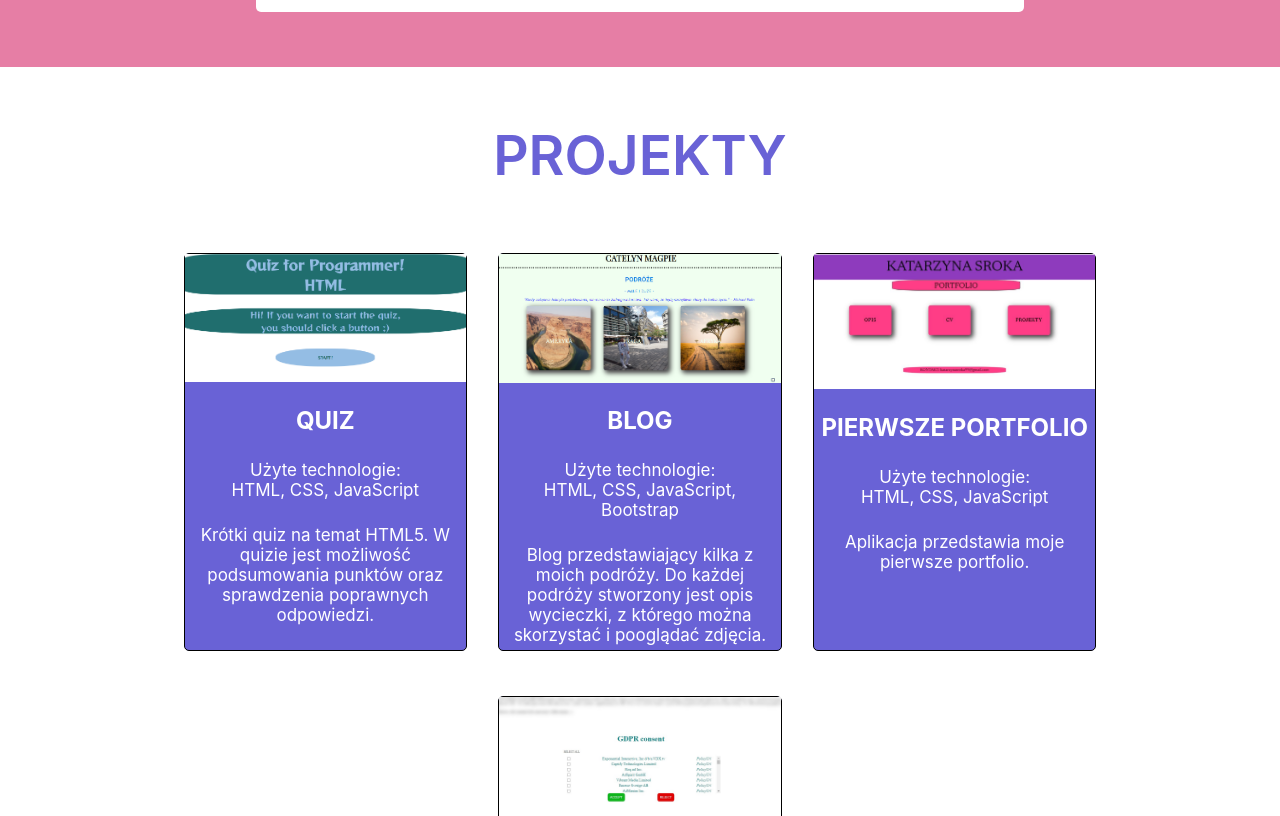
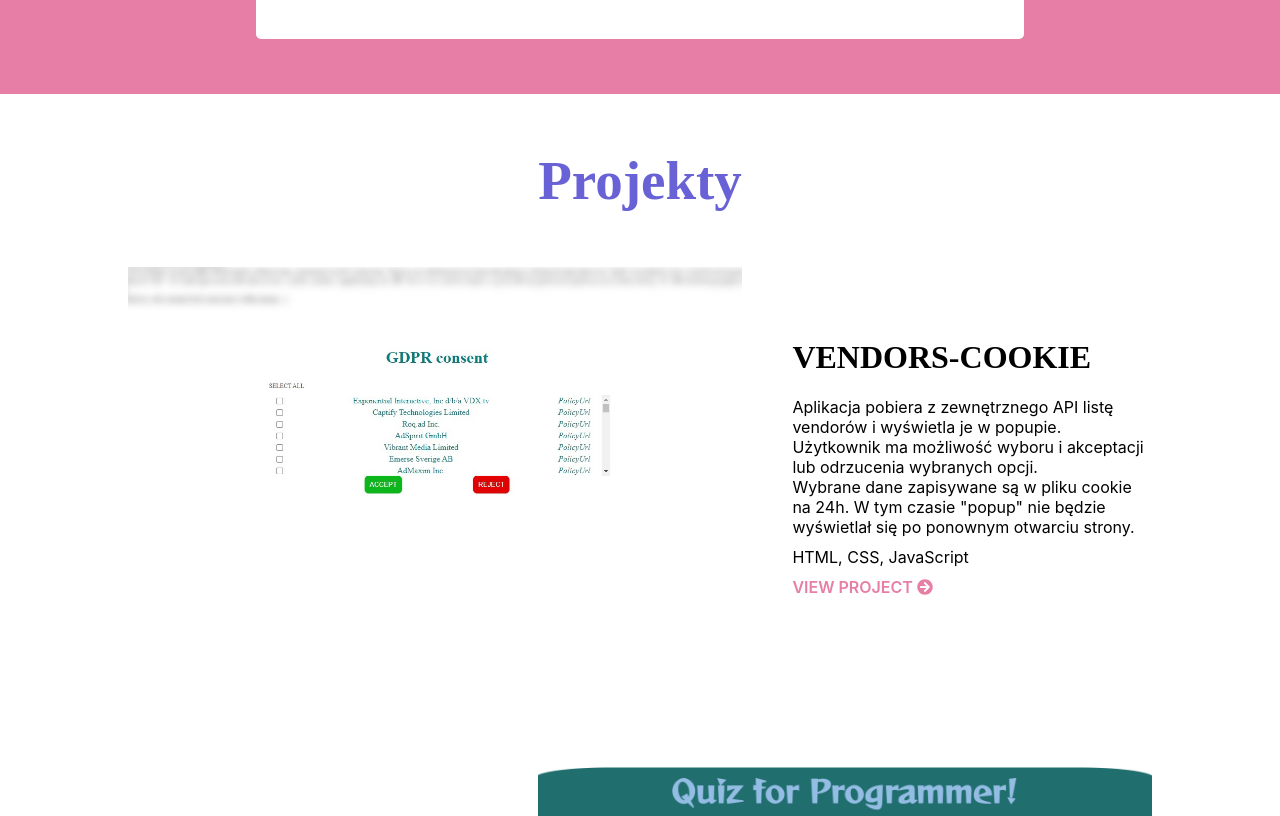
Before and after one commit to Catelyn99/Portfolio, a React (Create React App) app: page / in a window 1280 px wide. Shown: the part 1984-2800 px from the top of the page. Built offline with nearby package versions, Linux system fonts and the light colour scheme.

Commit message:
updated projects

```diff
--- a/public/index.html
+++ b/public/index.html
@@ -20,7 +20,7 @@
       work correctly both with client-side routing and a non-root public URL.
       Learn how to configure a non-root public URL by running `npm run build`.
     -->
-    <title>Portfolio</title>
+    <title>Katarzyna Sroka | Front-end Developer</title>
   </head>
   <body>
     <noscript>You need to enable JavaScript to run this app.</noscript>
--- a/src/AboutMe/AboutMe.jsx
+++ b/src/AboutMe/AboutMe.jsx
@@ -5,7 +5,7 @@ export default function AboutMe() {
         <div className={styles.container}>
             <h1>CZEŚĆ!</h1>
             <h2>
-                Nazywam się Katarzyna Sroka.
+                Jestem Kasia.
             </h2>
             <h3>
                 Jestem osobą energiczną, towarzyską, odpowiedzialną i zaradną w każdym momencie.
--- a/src/App.module.scss
+++ b/src/App.module.scss
@@ -1,6 +1,7 @@
 @import 'variables';
+
 .container {
-    margin-top: 10%;
+    margin-top: 155px;
 }
 
 .section {
@@ -14,24 +15,26 @@
 }
 
 #projects {
-    margin: 55px 10% 30px;
+    margin: 55px 0 30px;
+    padding: 0 10%;
 }
 
 footer {
     color: #fff;
     text-align: center;
-    background-color: $pink-color;
+    background-color: $blue-color;
 }
 
 @media (max-width: 768px) {
     #cv {
         padding-top: 15px;
         padding-bottom: 15px;
-    }
+}
 }
 
 @media (max-width: 576px) {
     #projects {
         margin: 0;
+        padding: 0;
     }
 }
--- a/src/CV/Cv.module.scss
+++ b/src/CV/Cv.module.scss
@@ -18,6 +18,10 @@
 #generaldata {
     margin: 115px 45px 0;
     font-size: 20px;
+
+    li:hover svg {
+        color: $pink-color;
+    }
 }
 
 #generaldata li {
--- a/src/Header/Header.module.scss
+++ b/src/Header/Header.module.scss
@@ -1,7 +1,14 @@
 @import '../variables';
 @import url('https://fonts.googleapis.com/css2');
+
+.container {
+    display: grid;
+    grid-template-columns: repeat(2, 50%);
+    grid-template-areas: "header .";
+}
+
 header {
-    font-family: 'Nanum Pen Script', cursive;
+    font-family: $font;
     margin-top: 150px;
     grid-area: header;
     text-align: center;
@@ -17,36 +24,40 @@ header {
     color: $pink-color;
 }
 
+.navbar {
+    top: 0;
+    right: 0;
+    width: 50%;
+    z-index: 1;
+    color: #fff;
+    position: fixed;
+    background-color: $blue-color;
+    border-top-left-radius: 50%;
+    border-bottom-left-radius: 50%;
+}
+
 .menu {
-    background-color: $blue-color;
-    padding: 28px;
-    border-bottom-right-radius: 58%;
-    border-top-left-radius: 58%;
-    border-bottom-left-radius: 4%;
-    border-top-right-radius: 4%;
-    width: 100%;
-    top: 0;
-    position: fixed;
       list-style-type: none;
-    z-index: 1;
+      float: right;
 }
 
 .menuitem {
+    padding: 27px 51px;
+    cursor: -webkit-grab;
     cursor: grab;
     font-weight: 400;
-    float: center;
     float: left;
-    margin-left: 22%;
-    color: #fff;
 }
-
-.menuitem:hover {
-    color: $pink-color;
+.menuitem:hover{
+    color: $pink-color
 }
 
 .pagenamemobile {
     display: none;
 }
+
+
+
 
 @media (max-width: 1200px) {
     .pagename {
@@ -55,8 +66,17 @@ header {
     .introduction {
         font-size: 35px;
         }
+        .menuitem {
+            padding-left: 50px;
+            font-size: 18px;
      }
-
+ }
+ @media (max-width: 992px) {
+    .menuitem {
+        padding-left: 44px;
+        font-size: 10px;
+ }
+ }
  @media (max-width: 825px) {
     .pagename {
         font-size: 40px;
@@ -65,6 +85,7 @@ header {
         font-size: 18px;
         }
     .menuitem {
+        padding-left: 35px;
         font-size: 12px;
      }
 }
@@ -79,7 +100,8 @@ header {
         color: $blue-color;
     }
     .menuitem {
-        margin-left: 18%;
-        font-size: 10px;
+        padding-left: 18px;
+        font-size: 9px;
  }
+
 }
--- a/src/Projects/Project/Project.jsx
+++ b/src/Projects/Project/Project.jsx
@@ -1,19 +1,35 @@
 import styles from './Project.module.scss'
+import { FontAwesomeIcon } from '@fortawesome/react-fontawesome';
+import { faArrowCircleRight } from '@fortawesome/free-solid-svg-icons';
 
 export default function Project(props) {
     return (
         <a href={props.project.url} className={styles.container}>
-            <div className={styles.imagecontainer}>
-                <img src={props.project.img.src} alt={props.project.img.alt} />
+            <div className={props.project.id % 2 === 0 ? styles.leftReversed : styles.left}>
+                <img src={props.project.img.src} alt={props.project.img.alt} className={styles.projectImage} />
             </div>
-            <h2 className={styles.name}>{props.project.name}</h2>
-            <div className={styles.techdescription}>
-            <div className={styles.techused}>
-                Użyte technologie:
-                <br />
-                {props.project.technologiesUsed}
-            </div>
-            <div className={styles.description}>{props.project.description}</div>
+            <div className={styles.right}>
+                <div className={styles.projectInfo}>
+                    <h1 className={styles.name}>{props.project.name}</h1>
+                    <div>
+                        <div className={styles.description}>
+                            {props.project.description.split('  ').map(item => {
+                                return (
+                                    <>
+                                        {item}
+                                        <br />
+                                    </>
+                                )
+                            })}
+                        </div>
+                        <div className={styles.techused}>
+                            {props.project.technologiesUsed}
+                        </div>
+                        <div className={styles.viewProject}>
+                            VIEW PROJECT <FontAwesomeIcon icon={faArrowCircleRight} />
+                        </div>
+                    </div>
+                </div>
             </div>
         </a>
     )
--- a/src/Projects/Project/Project.module.scss
+++ b/src/Projects/Project/Project.module.scss
@@ -1,44 +1,67 @@
 @import '../../variables';
 
 .container {
-    border-radius: 5px;
-    border: 1px solid black;
-    margin-top: 45px;
-    background-color: $blue-color;
-    width: 30%;
-    text-decoration: none;
+    width: 100%;
+    margin: 55px 0;
+    color: black;
 }
 
 .container:hover {
-    transform: scale(1.1);
-    transition: ease-in;
+    transition: background-color 300ms linear, color 100ms linear;
+    background-color: $pink-color;
+    color: white;
+
+    .viewProject {
+        color: inherit;
+    }
 }
 
 .name {
-    text-align: center;
-    color: white;
-    background-color: $blue-color;
+    font-family: $font;
 }
 
-.techdescription {
-    margin-top: 20px;
-    text-align: center;
-    font-size: 17px;
-    padding: 5px;
-    color: #fff;
+.left, .leftReversed {
+    width: 60%;
+
+    img {
+        display: block;
+    }
 }
 
-.description {
-    margin-top: 25px;
+.left {
+    float: left;
 }
 
-.imagecontainer > img {
+.leftReversed {
+    float: right;
+}
+
+.projectImage {
     width: 100%;
-    height: 100%;
+}
+
+.right {
+    width: 40%;
+    float: left;
+    padding: 50px 0 50px 50px;
+}
+
+.techused {
+    margin: 10px 0;
+}
+
+.viewProject {
+    margin: 10px 0;
+    font-weight: 600;
+    color: $pink-color;
 }
 
 @media (max-width: 768px) {
-    .container {
+    .left, .leftReversed, .right {
         width: 100%;
     }
+
+    .right {
+        padding: 15px;
+    }
 }
--- a/src/Projects/Projects.jsx
+++ b/src/Projects/Projects.jsx
@@ -9,20 +9,29 @@ import vendorsCookie from './images/vendors-cookie.jpg';
 class Projects extends React.Component {
     projects = [
         {
-            id: '1',
+            id: 1,
+            name: 'VENDORS-COOKIE',
+            url: 'https://catelyn99.github.io/Vendors-cookie/',
+            technologiesUsed: 'HTML, CSS, JavaScript',
+            description: 'Aplikacja pobiera z zewnętrznego API listę vendorów i wyświetla je w popupie. Użytkownik ma możliwość wyboru i akceptacji lub odrzucenia wybranych opcji.  Wybrane dane zapisywane są w pliku cookie na 24h. W tym czasie "popup" nie będzie wyświetlał się po ponownym otwarciu strony.',
+            img: {
+                src: vendorsCookie,
+                alt: 'The image of vendors-cookie',
+            },
+        },
+        {
+            id: 2,
             name: 'QUIZ',
             url: 'https://catelyn99.github.io/Quiz/quiz',
             technologiesUsed: 'HTML, CSS, JavaScript',
-            description: `Krótki quiz na temat HTML5. W quizie jest możliwość
-            podsumowania punktów oraz sprawdzenia poprawnych
-            odpowiedzi.`,
+            description: `Krótki quiz na temat HTML5.  W quizie jest możliwość podsumowania punktów oraz sprawdzenia poprawnych odpowiedzi.`,
             img: {
                 src: quizImg,
                 alt: 'The image of quiz',
             },
         },
         {
-            id: '2',
+            id: 3,
             name: 'BLOG',
             url: 'https://catelyn99.github.io/Blog/blog',
             technologiesUsed: 'HTML, CSS, JavaScript, Bootstrap',
@@ -30,28 +39,6 @@ class Projects extends React.Component {
             img: {
                 src: blogImg,
                 alt: 'The image of blog',
-            },
-        },
-        {
-            id: '3',
-            name: 'PIERWSZE PORTFOLIO',
-            url: 'https://catelyn99.github.io/Legacy-Portfolio/myPage',
-            technologiesUsed: 'HTML, CSS, JavaScript',
-            description: 'Aplikacja przedstawia moje pierwsze portfolio.',
-            img: {
-                src: portfolioImg,
-                alt: 'The image of portfolio',
-            },
-        },
-        {
-            id: '4',
-            name: 'VENDORS-COOKIE',
-            url: 'https://catelyn99.github.io/Vendors-cookie/',
-            technologiesUsed: 'HTML, CSS, JavaScript',
-            description: 'Aplikacja ukazuje działanie "popup" ukazującego się po otwarciu strony z możliwością wyboru (akceptacją wszystkiego, poszczególnych elementów lub odrzuceniem). Wybrane dane zapisywane są w pliku cookie na 24h. W tym czasie "popup" nie będzie wyświetlał się po ponownym otwarciu strony.',
-            img: {
-                src: vendorsCookie,
-                alt: 'The image of vendors-cookie',
             },
         }
     ];
@@ -61,7 +48,7 @@ class Projects extends React.Component {
 
         return (
             <>
-            <div className={styles.name}>PROJEKTY</div>
+            <div className={styles.name}>Projekty</div>
             <div className={styles.container}>
                 {projectsHTML}
             </div>
--- a/src/Projects/Projects.module.scss
+++ b/src/Projects/Projects.module.scss
@@ -1,13 +1,13 @@
 @import '../variables';
+
 .container {
     display: flex;
     flex-flow: row wrap;
     justify-content: space-around;
-    margin: 0 20px;
-    padding: 20px;
 }
 
 .name {
+    font-family: $font;
     font-size: 55px;
     text-align: center;
     font-weight: 600;
--- a/src/_variables.scss
+++ b/src/_variables.scss
@@ -1,2 +1,3 @@
 $blue-color: #6962d6;
 $pink-color: #e67ea5;
+$font: 'Nanum Pen Script', cursive;
```
Lines whose indentation alone changed are shown as unchanged.
